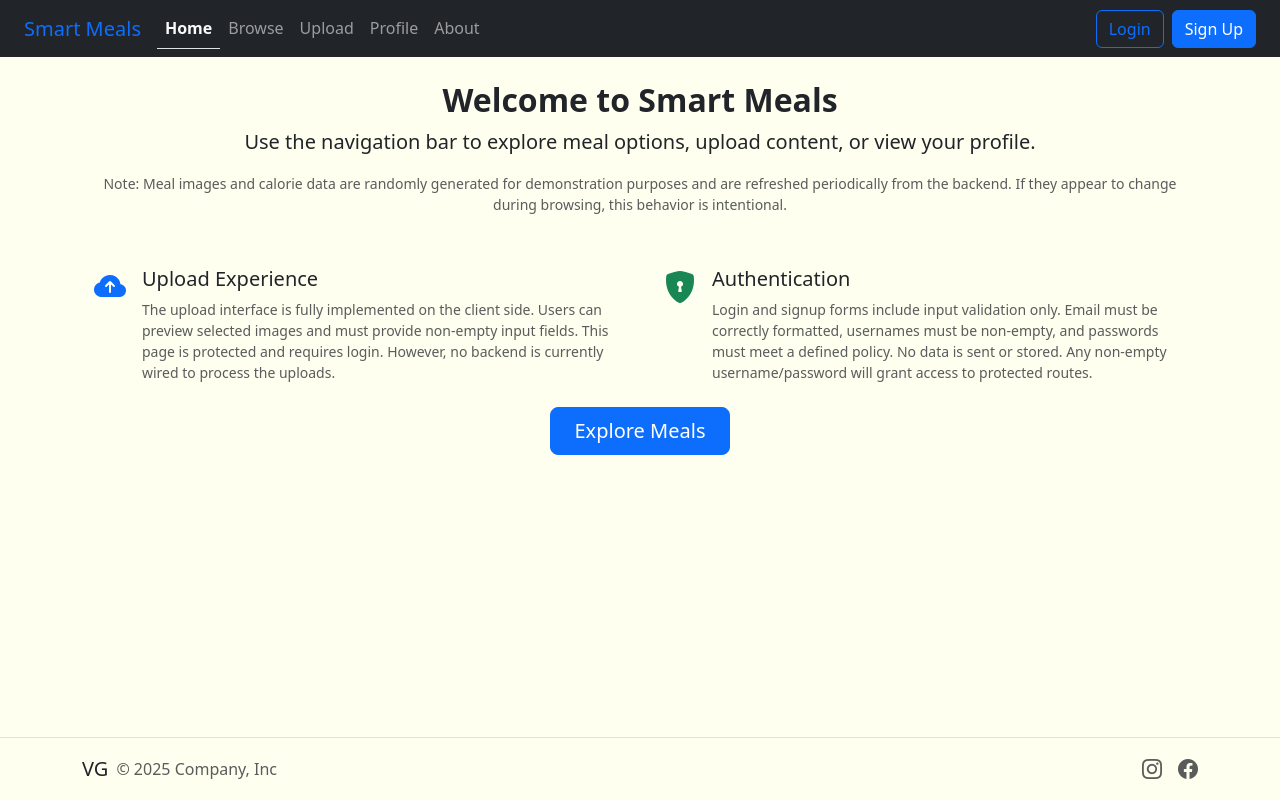
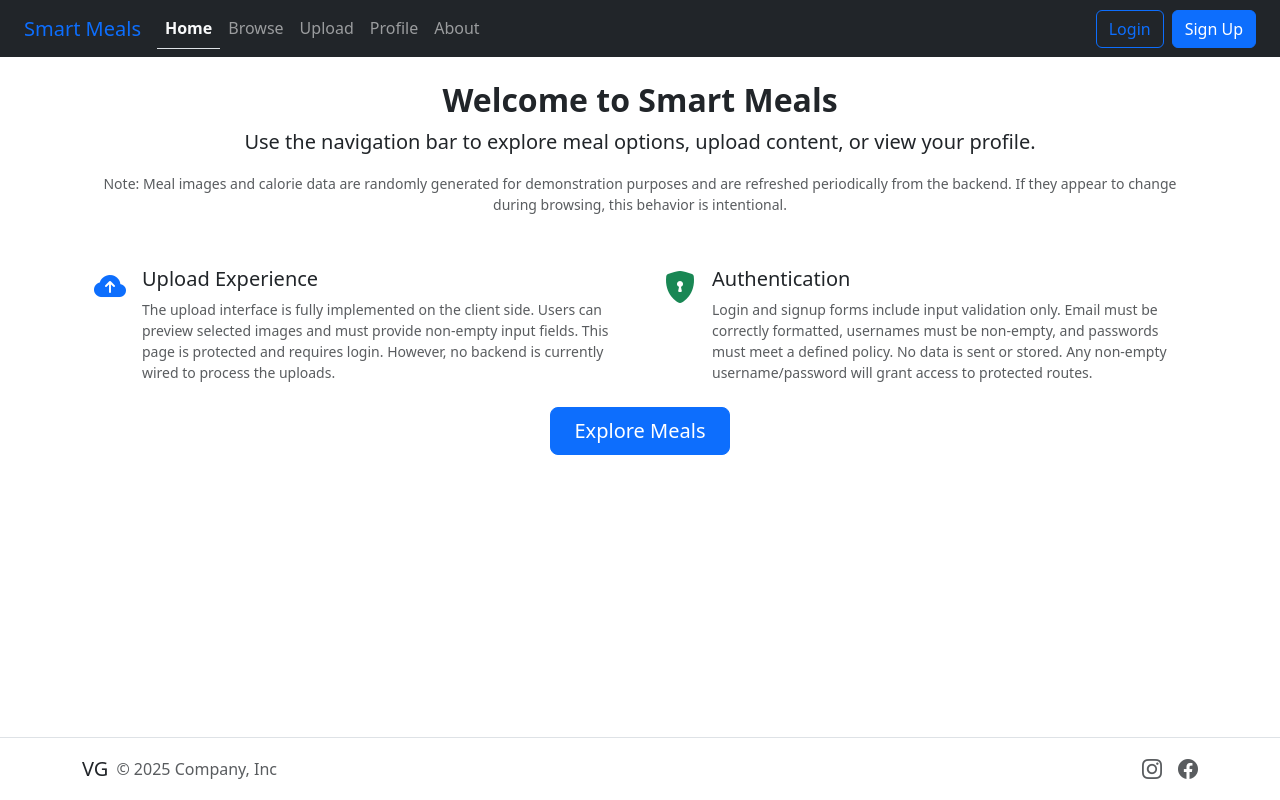
Before and after one commit to Venkat-Gorla/smartmeal-serverless, a React (Vite) app in the folder react-client/: page / in a window 1280 px wide. Built offline with nearby package versions, Linux system fonts and the light colour scheme.

Commit message:
[react client style] remove Ivory background color for the app and use default color

```diff
--- a/react-client/src/index.css
+++ b/react-client/src/index.css
@@ -1,8 +1,3 @@
-body {
-  /* background-color: antiquewhite; */
-  background-color: ivory;
-}
-
 .fade-in {
   opacity: 0;
   animation: fadeIn 1s ease-in forwards;
```
